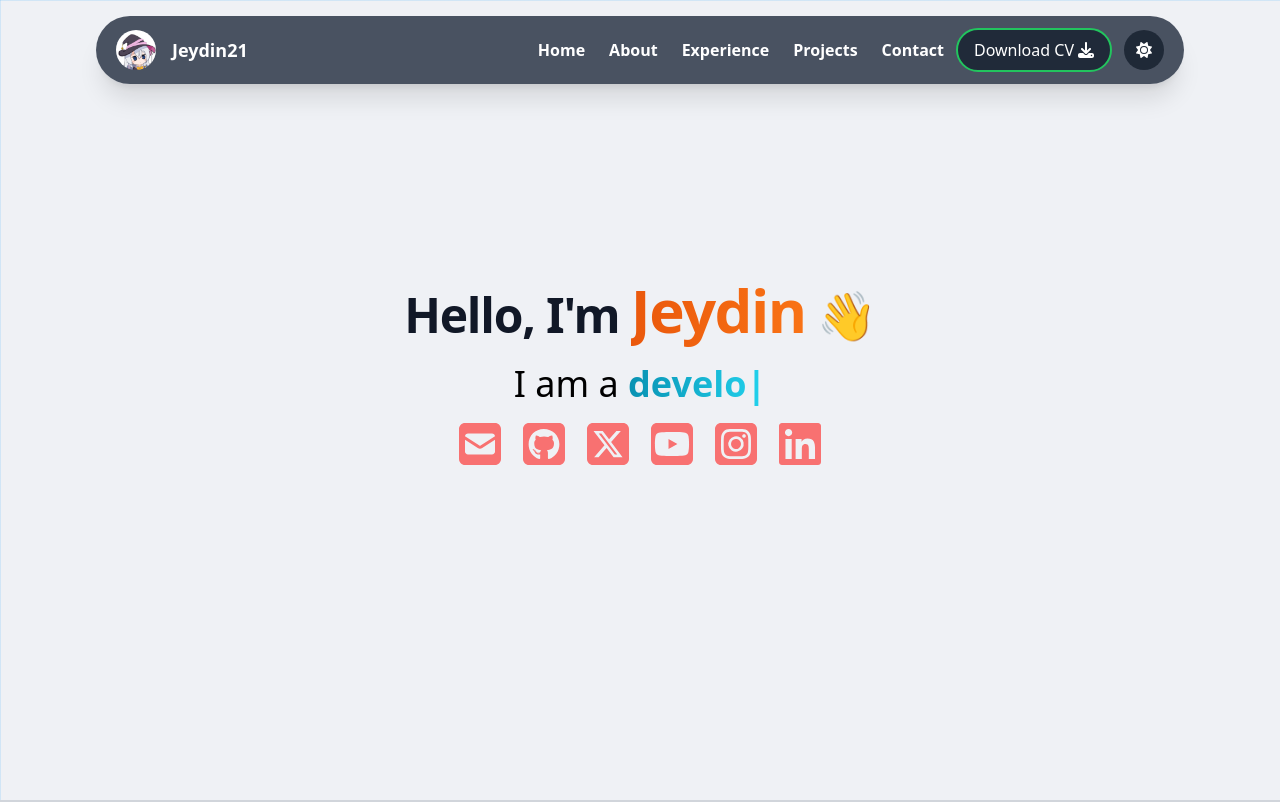
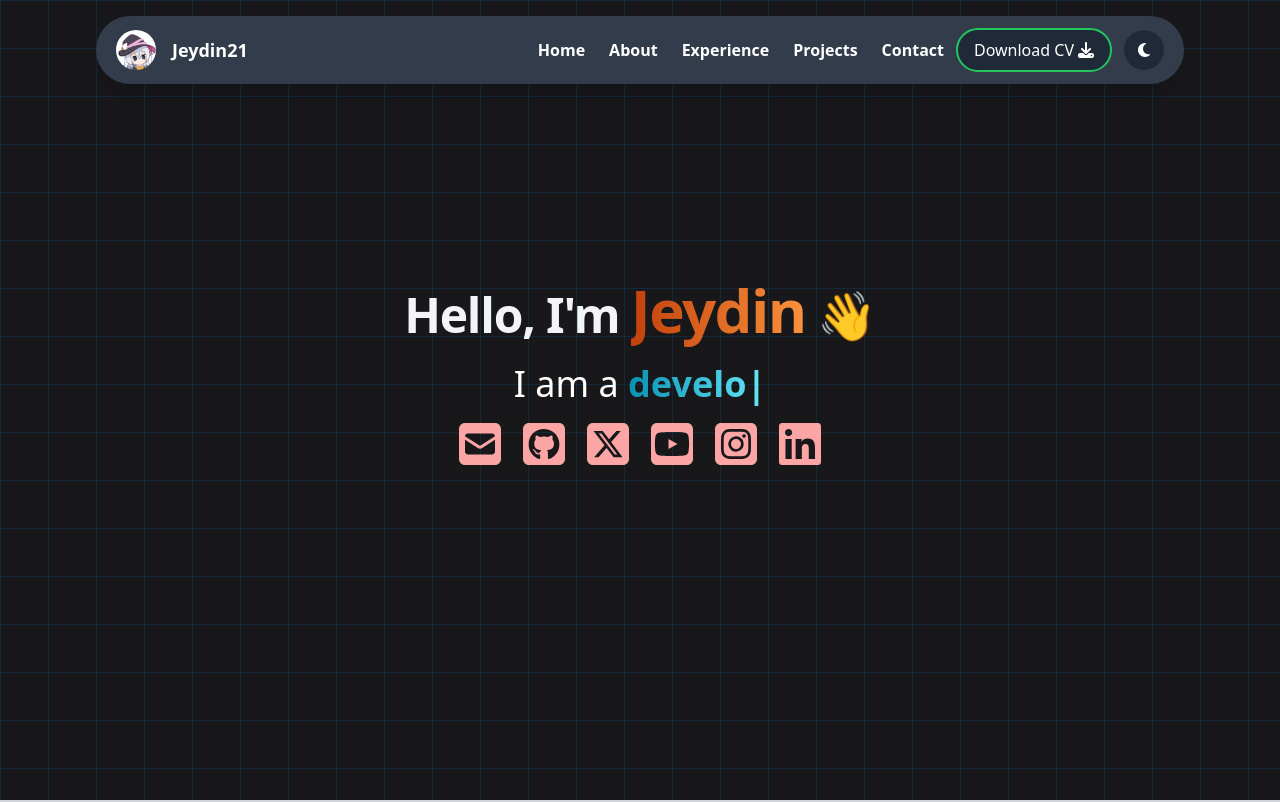
Before and after one commit to Jeydin21/Website, a Next.js app: page / in a window 1280 px wide. Shown: the top 802 px of the page. Built offline with nearby package versions, Linux system fonts and the light colour scheme.

Commit message:
Get theme toggle button to work

```diff
--- a/components/layout/Header.tsx
+++ b/components/layout/Header.tsx
@@ -1,12 +1,13 @@
-import Link from 'next/link'
-import { FaDownload, FaSun } from 'react-icons/fa6'
+import Link from 'next/link';
+import { FaDownload, FaSun, FaMoon } from 'react-icons/fa6';
 
 interface HeaderProps {
-  mobileMenuOpen: boolean
-  setMobileMenuOpen: (open: boolean) => void
+  mobileMenuOpen: boolean;
+  setMobileMenuOpen: (open: boolean) => void;
+  toggleTheme: () => void;
 }
 
-export default function Header({ mobileMenuOpen, setMobileMenuOpen }: HeaderProps) {
+export default function Header({ mobileMenuOpen, setMobileMenuOpen, toggleTheme }: HeaderProps) {
   return (
     <nav className="fixed top-4 left-1/2 transform -translate-x-1/2 bg-gray-700 bg-opacity-90 text-white shadow-xl rounded-full py-3 px-5 z-50 w-[85%] max-w-8xl backdrop-blur-sm">
       <div className="flex justify-between items-center">
@@ -24,7 +25,7 @@ export default function Header({ mobileMenuOpen, setMobileMenuOpen }: HeaderProp
         <div className="flex items-center space-x-3">
           {/* Navigation links */}
           <div className="hidden md:flex space-x-6 font-extrabold">
-            <Link href="" title='Home' className="hover:text-green-500">Home</Link>
+            <Link href="#hero" title='Home' className="hover:text-green-500">Home</Link>
             <Link href="#about" title='About' className="hover:text-green-500">About</Link>
             <Link href="#experience" title='Experience' className="hover:text-green-500">Experience</Link>
             <Link href="#projects" title='Projects' className="hover:text-green-500">Projects</Link>
@@ -41,9 +42,16 @@ export default function Header({ mobileMenuOpen, setMobileMenuOpen }: HeaderProp
             <span className='ml-1'><i><FaDownload /></i></span>
           </Link>
 
-          {/* Language button */}
-          <button title='Toggle theme' className="p-3 bg-gray-800 hover:bg-gray-700 rounded-full">
-            <span><i className='w-5 h-5'><FaSun /></i></span>
+          {/* Theme toggle button */}
+          <button onClick={toggleTheme} title='Toggle theme' className="p-3 bg-gray-800 hover:bg-gray-700 rounded-full">
+            <span>
+              <i className='w-5 h-5 dark:hidden'>
+                <FaSun />
+              </i>
+              <i className='w-5 h-5 hidden dark:inline'>
+                <FaMoon />
+              </i>
+            </span>
           </button>
 
           {/* Mobile menu button */}
@@ -73,13 +81,13 @@ export default function Header({ mobileMenuOpen, setMobileMenuOpen }: HeaderProp
       {mobileMenuOpen && (
         <div className="md:hidden mt-4 rounded-lg bg-gray-800 bg-opacity-90 py-2 px-4">
           <div className="space-y-1">
-            <Link href="/about" className="block text-gray-300 hover:text-white">About</Link>
-            <Link href="/experience" className="block text-gray-300 hover:text-white">Experience</Link>
-            <Link href="/projects" className="block text-gray-300 hover:text-white">Projects</Link>
-            <Link href="/contact" className="block text-gray-300 hover:text-white">Contact</Link>
+            <Link href="#about" className="block text-gray-300 hover:text-white">About</Link>
+            <Link href="#experience" className="block text-gray-300 hover:text-white">Experience</Link>
+            <Link href="#projects" className="block text-gray-300 hover:text-white">Projects</Link>
+            <Link href="#contact" className="block text-gray-300 hover:text-white">Contact</Link>
           </div>
         </div>
       )}
     </nav>
   );
-};
+}
--- a/components/layout/MainLayout.tsx
+++ b/components/layout/MainLayout.tsx
@@ -2,6 +2,7 @@ import Head from 'next/head';
 import { ReactNode } from 'react';
 
 export default function MainLayout({ children }: { children: ReactNode }) {
+
   return (
     <>
       <Head>
@@ -28,7 +29,7 @@ export default function MainLayout({ children }: { children: ReactNode }) {
         <meta name="viewport" content="width=device-width, initial-scale=1.0" />
       </Head>
 
-      <div className="bg-light-background dark:bg-dark-background">
+      <div className="bg-light-background dark:bg-dark-background transition-all duration-300">
         {children}
       </div>
     </>
--- a/package.json
+++ b/package.json
@@ -12,6 +12,7 @@
     "@heroicons/react": "^2.1.5",
     "next": "^14.2.4",
     "react": "^18.3.1",
+    "react-cookie": "^7.2.1",
     "react-dom": "^18.3.1",
     "react-icons": "^5.2.1",
     "react-typed": "^2.0.12"
--- a/pages/index.tsx
+++ b/pages/index.tsx
@@ -1,15 +1,29 @@
-import { useState } from 'react'
-import Header from "@/components/layout/Header";
 import Hero from "@/components/sections/Hero";
 import About from "@/components/sections/About";
 import Experience from "@/components/sections/Experience";
+import Header from "@/components/layout/Header";
+
+import { useState, useEffect } from 'react';
+import { useCookies } from 'react-cookie';
 
 export default function Landing() {
-  const [mobileMenuOpen, setMobileMenuOpen] = useState(false)
+  const [cookies, setCookie] = useCookies(['theme']);
+  const [theme, setTheme] = useState(cookies.theme || 'dark');
+
+  useEffect(() => {
+    setCookie('theme', theme, { sameSite: 'lax' });
+    document.documentElement.classList.toggle('dark', theme === 'dark');
+  }, [theme]);
+
+  const toggleTheme = () => {
+    setTheme((prevTheme = theme) => (prevTheme === 'dark' ? 'light' : 'dark'));
+  };
+
+  const [mobileMenuOpen, setMobileMenuOpen] = useState(false);
 
   return (
-    <div className="bg-light-background dark:bg-dark-background2 bg-fixed bg-[linear-gradient(to_right,#0096FF20_1px,transparent_1px),linear-gradient(to_bottom,#0096FF20_1px,transparent_1px)] bg-[size:48px_48px] overscroll-contain">
-      <Header mobileMenuOpen={mobileMenuOpen} setMobileMenuOpen={setMobileMenuOpen} />
+    <div className="bg-light-background dark:bg-dark-background2 bg-fixed bg-[linear-gradient(to_right,#0096FF20_1px,transparent_1px),linear-gradient(to_bottom,#0096FF20_1px,transparent_1px)] bg-[size:48px_48px] transition-all">
+      <Header mobileMenuOpen={mobileMenuOpen} setMobileMenuOpen={setMobileMenuOpen} toggleTheme={toggleTheme} />
       <Hero />
       <About />
       <Experience />
--- a/tailwind.config.ts
+++ b/tailwind.config.ts
@@ -1,6 +1,7 @@
 import type { Config } from "tailwindcss";
 
 const config: Config = {
+  darkMode: 'selector',
   content: [
     "./pages/**/*.{js,ts,jsx,tsx,mdx}",
     "./components/**/*.{js,ts,jsx,tsx,mdx}",
```
